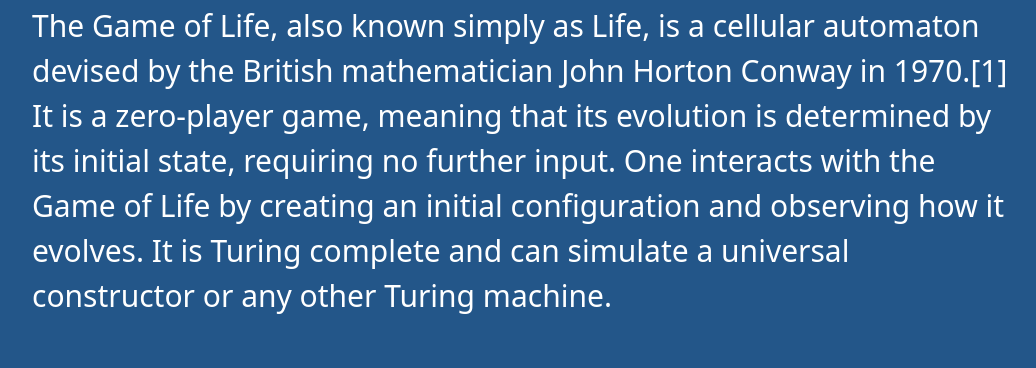
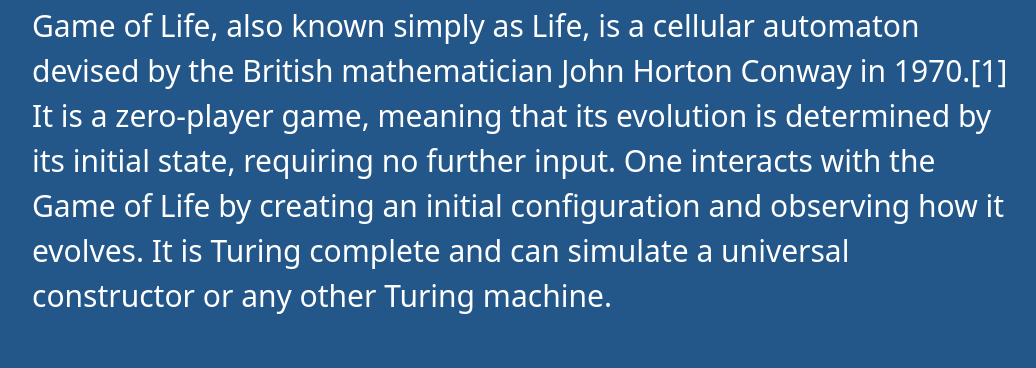
Before and after one commit to rontiff/game-of-life, a plain HTML site: page history.html in a window 1280 px wide. Shown: the part 203-571 px from the top of the page, without its empty margins (118-1154 px from the left). Drawn offline with nearby package versions, Linux system fonts and the light colour scheme.

Commit message:
history text edit

```diff
--- a/history.html
+++ b/history.html
@@ -27,7 +27,7 @@
  </head>
 <body>
     <h1>History</h1>
-    <p>The Game of Life, also known simply as Life, is a cellular automaton devised by the British mathematician John Horton Conway in 1970.[1] It is a zero-player game, meaning that its evolution is determined by its initial state, requiring no further input. One interacts with the Game of Life by creating an initial configuration and observing how it evolves. It is Turing complete and can simulate a universal constructor or any other Turing machine.</p>
+    <p>Game of Life, also known simply as Life, is a cellular automaton devised by the British mathematician John Horton Conway in 1970.[1] It is a zero-player game, meaning that its evolution is determined by its initial state, requiring no further input. One interacts with the Game of Life by creating an initial configuration and observing how it evolves. It is Turing complete and can simulate a universal constructor or any other Turing machine.</p>
     <br><br>
     <p>Reference : <a href="https://en.wikipedia.org/wiki/Conway%27s_Game_of_Life">https://en.wikipedia.org/wiki/Conway%27s_Game_of_Life</a></p>
 
```
